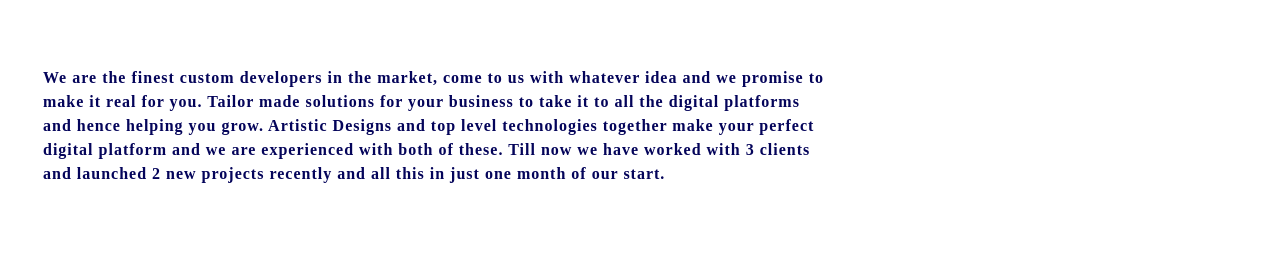
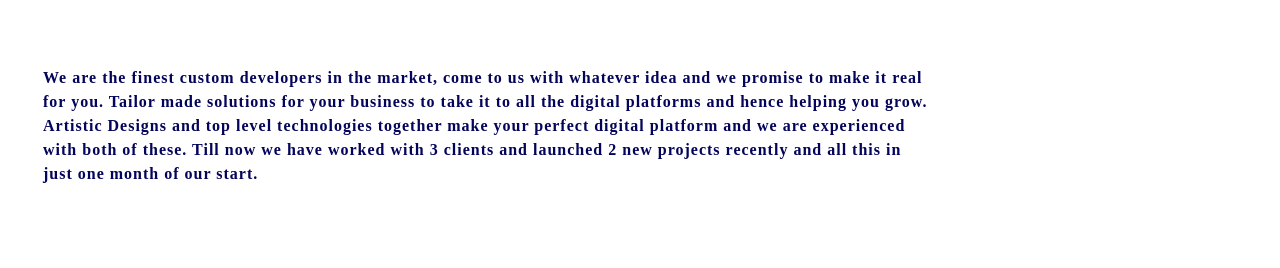
Before and after one commit to ananya315/ananya315.github.io, a plain HTML site: page Axact Studios/about.html in a window 1280 px wide. Shown: the part 247-515 px from the top of the page. Drawn offline with nearby package versions, Linux system fonts and the light colour scheme; a web font is replaced by a local one.

Commit message:
Update about.css

```diff
--- a/Axact Studios/about.css
+++ b/Axact Studios/about.css
@@ -30,7 +30,7 @@
     margin-top: 3%;
     margin-bottom: 3%;
     color: rgb(4, 4, 90);
-    width: 50rem;
+    width: 70%;
     padding: 5px 5px;
     font-weight: bolder;
     font-family: 'Playfair Display', serif;
```
